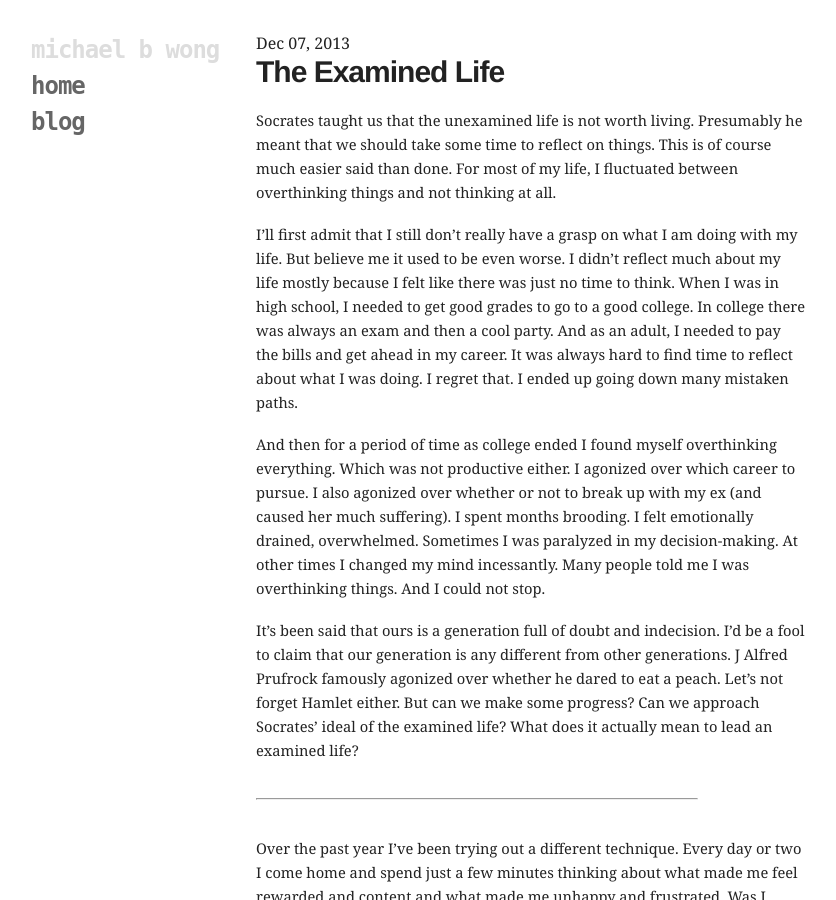
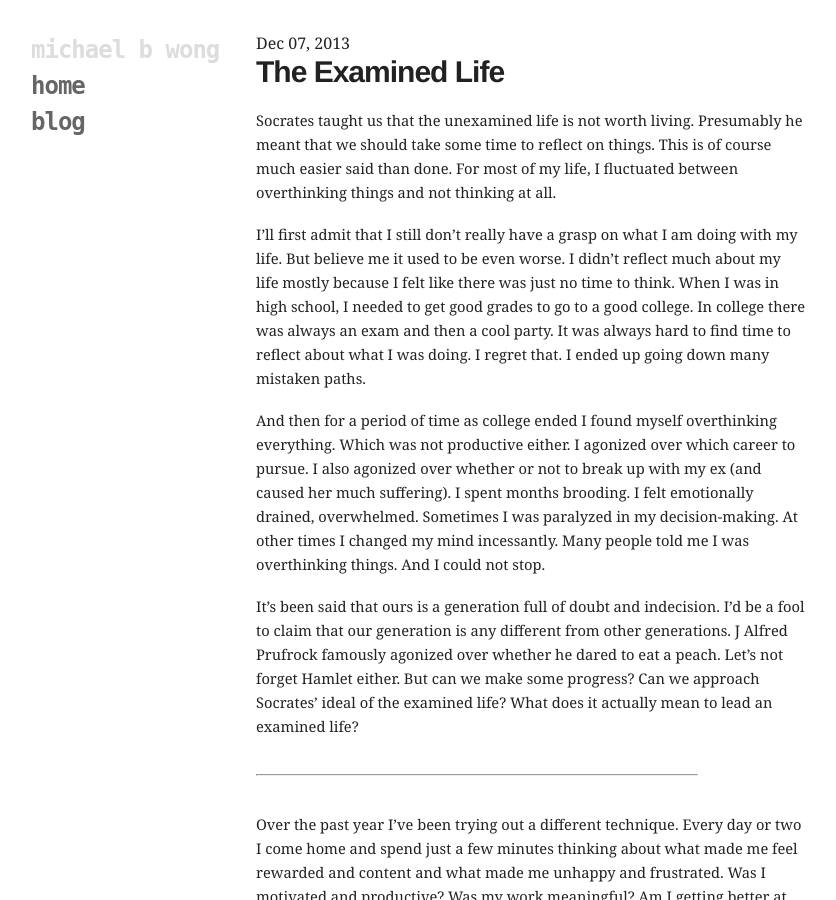
Before and after one commit to mbwong/mbwong.github.com, a Jekyll site: the page built from _posts/2013-12-07-the-examined-life.md, in a window 1280 px wide and 900 px high. Shown: the whole window, without its empty margins (94-930 px from the left). Built offline with Jekyll 4.4.1, drawn with Linux system fonts in a browser that asks for light colours.

Commit message:
Update 2013-12-07-the-examined-life.md

```diff
--- a/_posts/2013-12-07-the-examined-life.md
+++ b/_posts/2013-12-07-the-examined-life.md
@@ -8,7 +8,7 @@ layout: post
 
 Socrates taught us that the unexamined life is not worth living. Presumably he meant that we should take some time to reflect on things. This is of course much easier said than done. For most of my life, I fluctuated between overthinking things and not thinking at all.
 
-I’ll first admit that I still don’t really have a grasp on what I am doing with my life. But believe me it used to be even worse. I didn’t reflect much about my life mostly because I felt like there was just no time to think. When I was in high school, I needed to get good grades to go to a good college. In college there was always an exam and then a cool party. And as an adult, I needed to pay the bills and get ahead in my career. It was always hard to find time to reflect about what I was doing. I regret that. I ended up going down many mistaken paths.
+I’ll first admit that I still don’t really have a grasp on what I am doing with my life. But believe me it used to be even worse. I didn’t reflect much about my life mostly because I felt like there was just no time to think. When I was in high school, I needed to get good grades to go to a good college. In college there was always an exam and then a cool party. It was always hard to find time to reflect about what I was doing. I regret that. I ended up going down many mistaken paths.
 
 And then for a period of time as college ended I found myself overthinking everything. Which was not productive either. I agonized over which career to pursue. I also agonized over whether or not to break up with my ex (and caused her much suffering). I spent months brooding. I felt emotionally drained, overwhelmed. Sometimes I was paralyzed in my decision-making. At other times I changed my mind incessantly. Many people told me I was overthinking things. And I could not stop.
 
```
